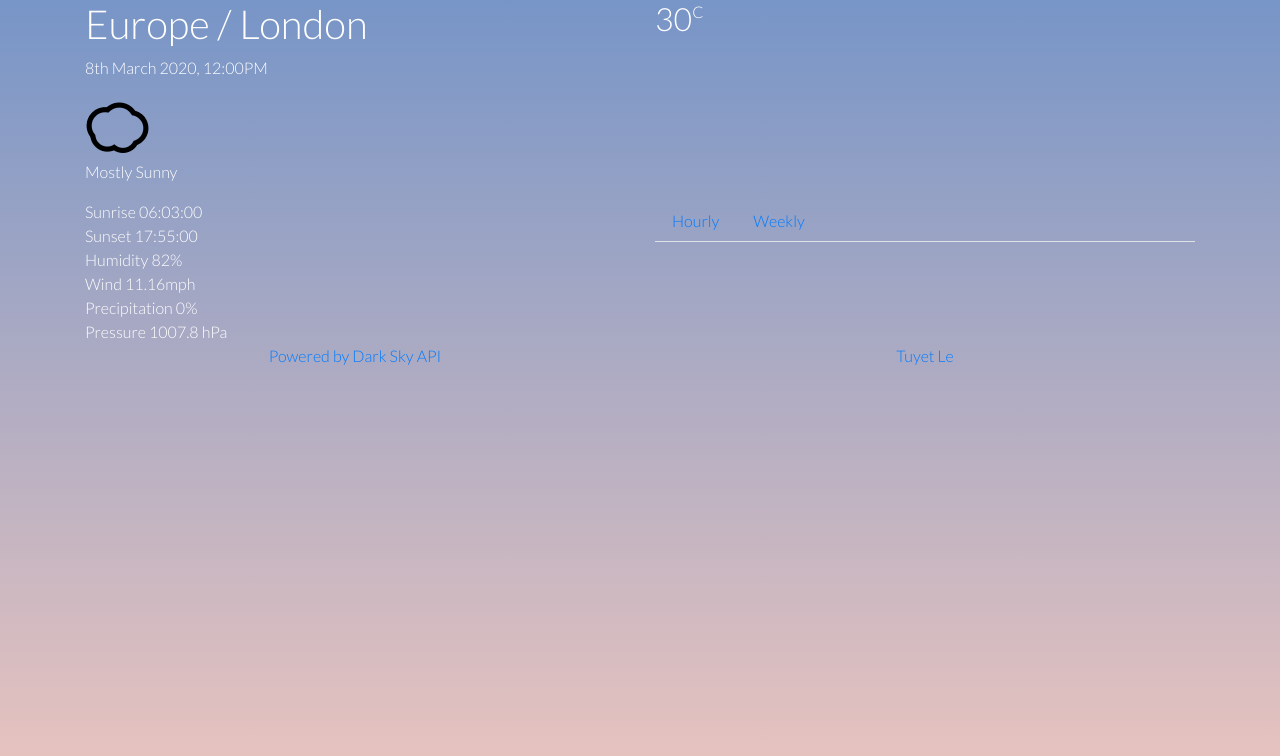
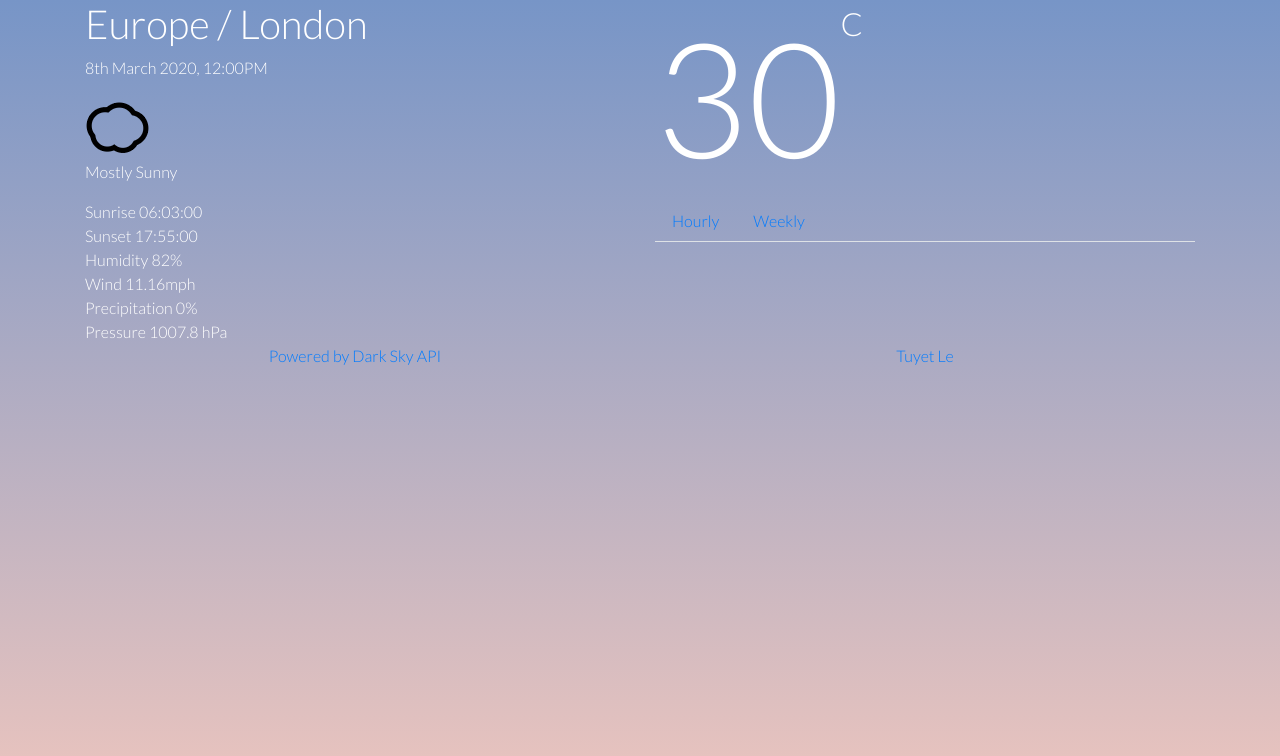
Before and after one commit to toowee-le/weatherapp, a plain HTML site: page index.html in a window 1280 px wide. Drawn offline with nearby package versions, Linux system fonts and the light colour scheme.

Commit message:
Change the font size of the current temperature

```diff
--- a/css/style.css
+++ b/css/style.css
@@ -11,3 +11,11 @@ html {
     color: var(--main-text);
     font-family: 'Lato', sans-serif;
 }
+
+h2 {
+    font-size: 10rem;
+}
+
+span {
+    font-size: 2rem;
+}
```
